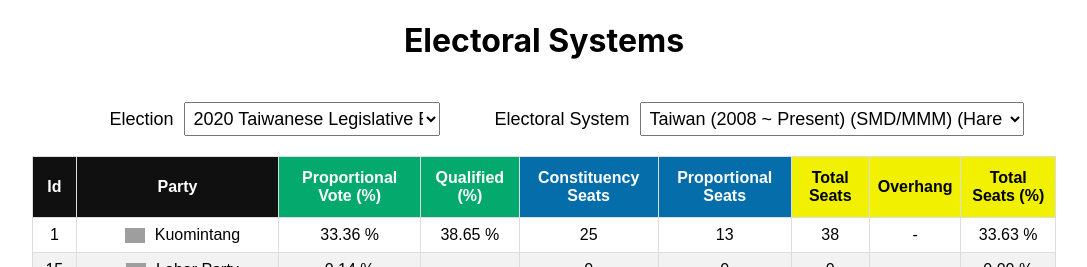
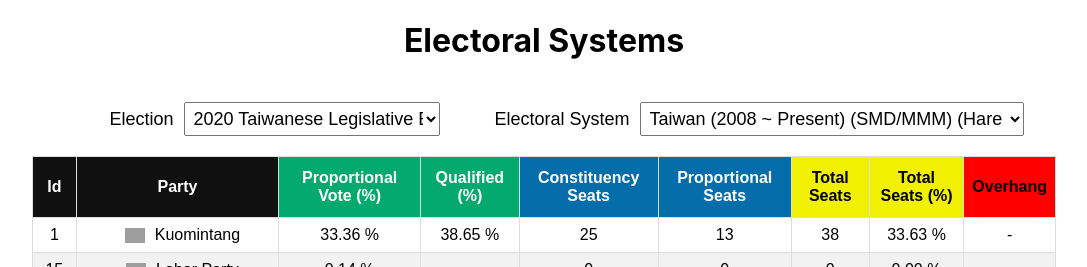
Before and after one commit to Ramirisu/Electoral-system, a React (Create React App) app: page / in a window 1280 px wide. Shown: the top 267 px of the page, without its empty margins (96-1183 px from the left). Built offline with nearby package versions, Linux system fonts and the light colour scheme; grey boxes are pictures that could not be loaded.

Commit message:
Move overhang seats to last column and use read background color for it

```diff
--- a/src/component/ElectoralSystem.css
+++ b/src/component/ElectoralSystem.css
@@ -99,6 +99,14 @@
   color: black;
 }
 
+.header-overhangseats {
+  padding-top: 12px;
+  padding-bottom: 12px;
+  text-align: center;
+  background-color: red;
+  color: black;
+}
+
 .editable-cell {
   text-align: right;
 }
--- a/src/component/ElectoralSystem.js
+++ b/src/component/ElectoralSystem.js
@@ -103,14 +103,7 @@
             sortDescFirst: true,
             sortType: sortTypeHandler,
         },
-        {
-            Header: 'Overhang',
-            accessor: 'overhang_seats',
-            className: 'header-totalseats',
-            sortDescFirst: true,
-            sortType: sortTypeHandler,
-            Cell: ({ value }) => (value > 0) ? "+" + value : "-",
-        },
+
         {
             Header: 'Total Seats (%)',
             accessor: 'total_seats_percentage',
@@ -118,6 +111,14 @@
             sortDescFirst: true,
             sortType: sortTypeHandler,
             Cell: ({ value }) => formatPercentage(value),
+        },
+        {
+            Header: 'Overhang',
+            accessor: 'overhang_seats',
+            className: 'header-overhangseats',
+            sortDescFirst: true,
+            sortType: sortTypeHandler,
+            Cell: ({ value }) => (value > 0) ? "+" + value : "-",
         },
 
     ];
```
